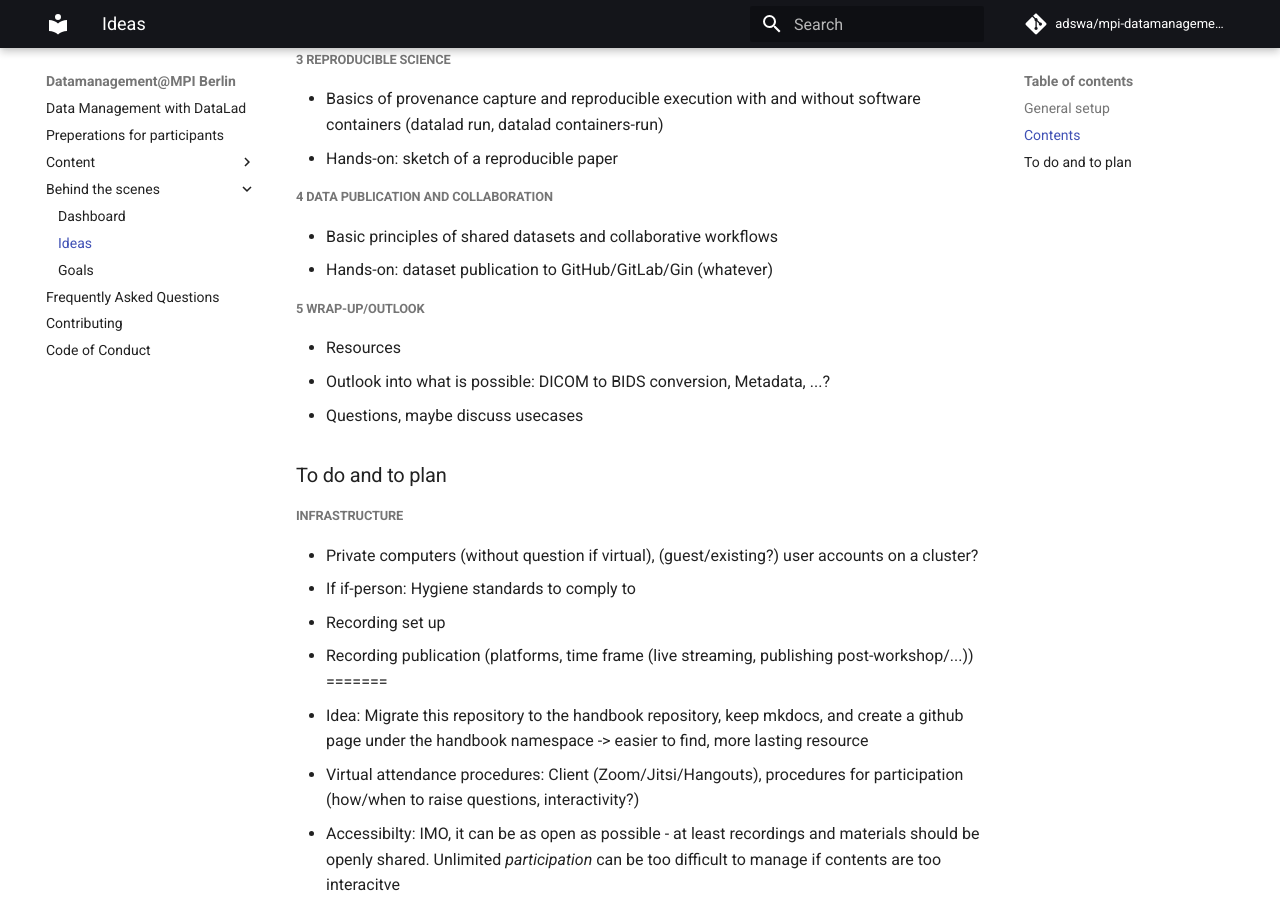
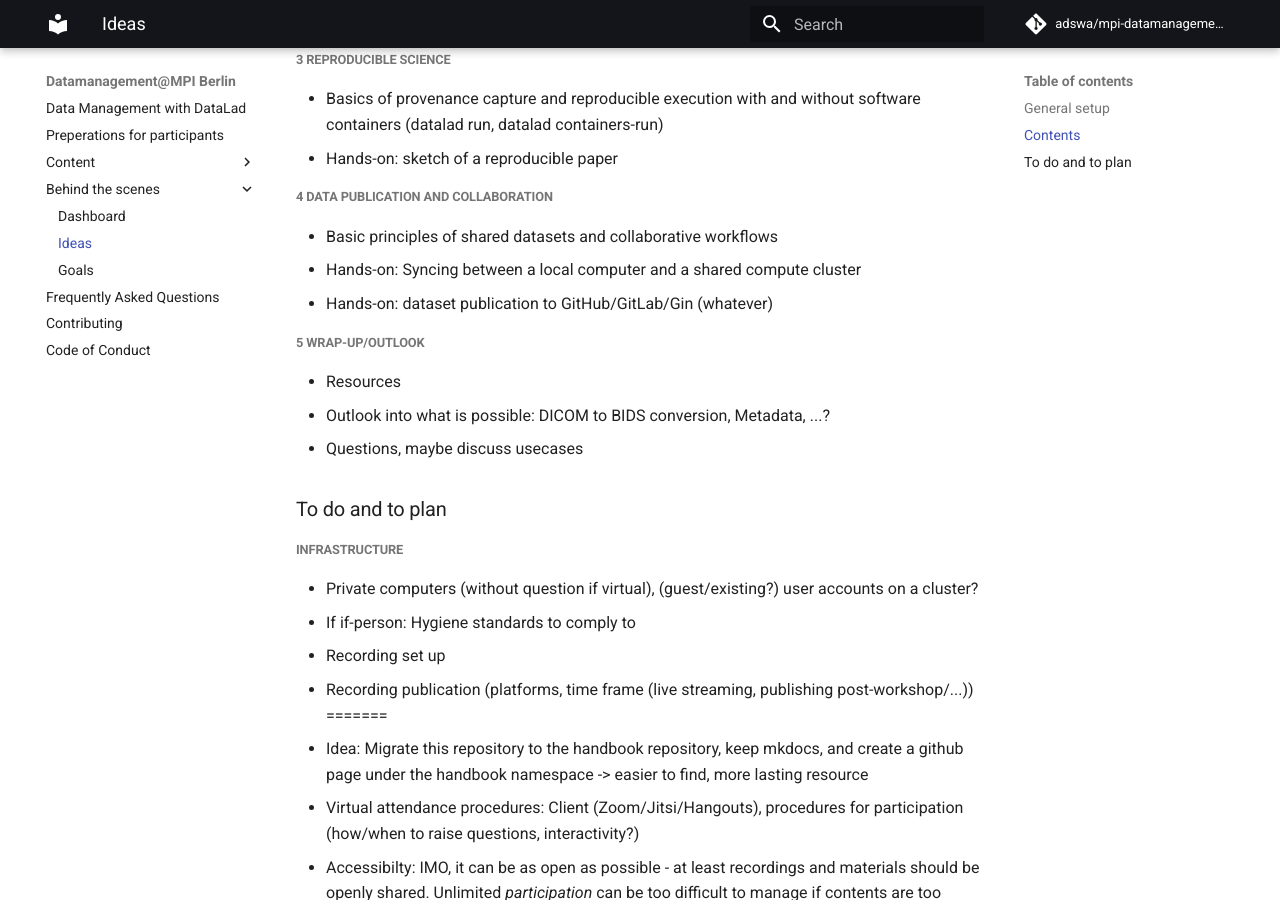
Before and after one commit to adswa/mpi-datamanagement-ws, an MkDocs documentation site: the page built from docs/organization/ideas.md, in a window 1280 px wide and 900 px high, scrolled down 1314 px. Built offline with MkDocs 1.6.1 and Material for MkDocs 9.7.7, drawn with Linux system fonts in a browser that asks for light colours; emoji names are drawn with the system emoji font; comment, search, counter and statistics services are not loaded.

Commit message:
note idea on syncing between cluster and laptop

```diff
--- a/docs/organization/ideas.md
+++ b/docs/organization/ideas.md
@@ -51,6 +51,7 @@ ___
 #### 4 Data publication and collaboration
 
 - Basic principles of shared datasets and collaborative workflows
+- Hands-on: Syncing between a local computer and a shared compute cluster
 - Hands-on: dataset publication to GitHub/GitLab/Gin (whatever)
 
 #### 5 Wrap-up/Outlook
```
